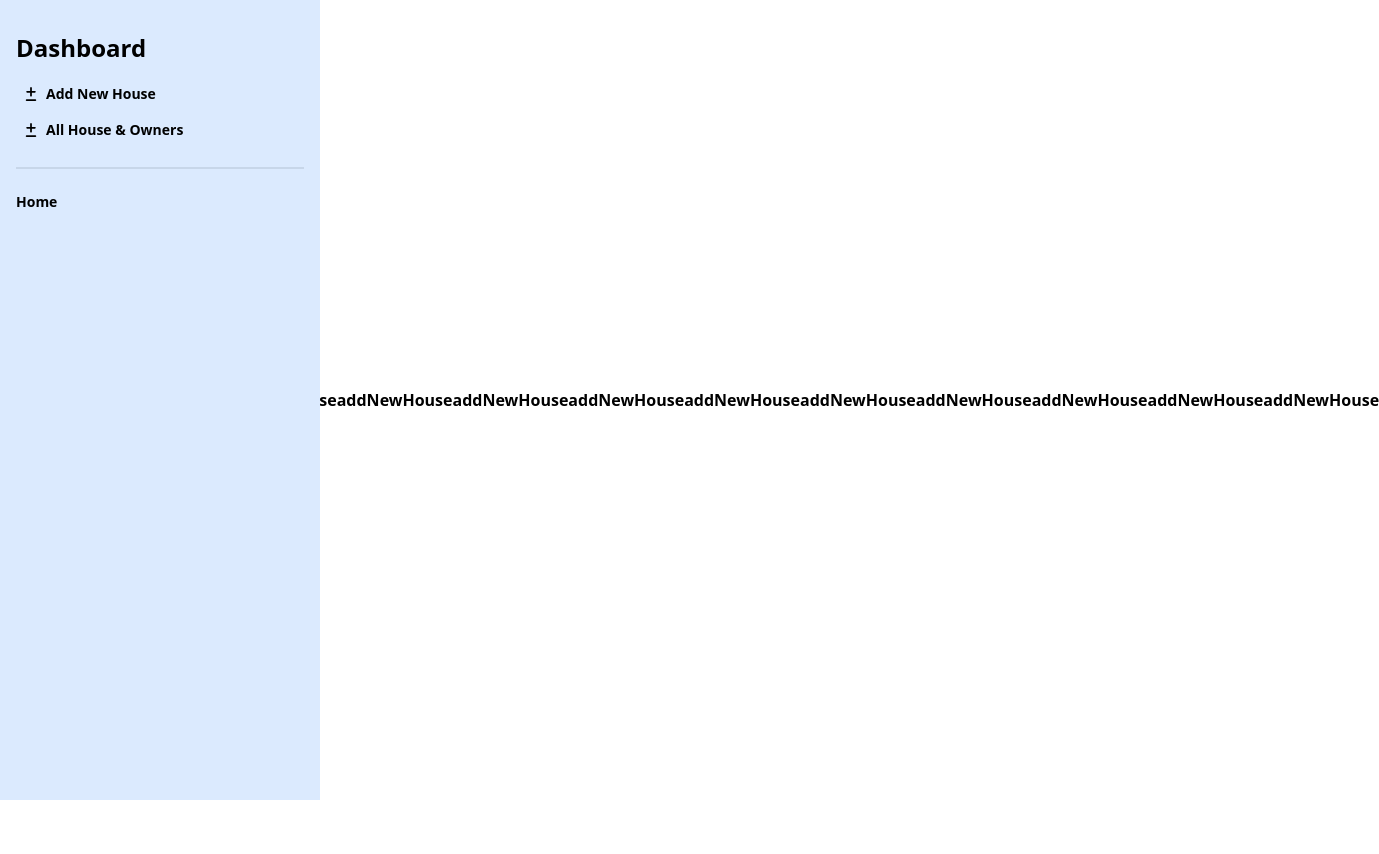
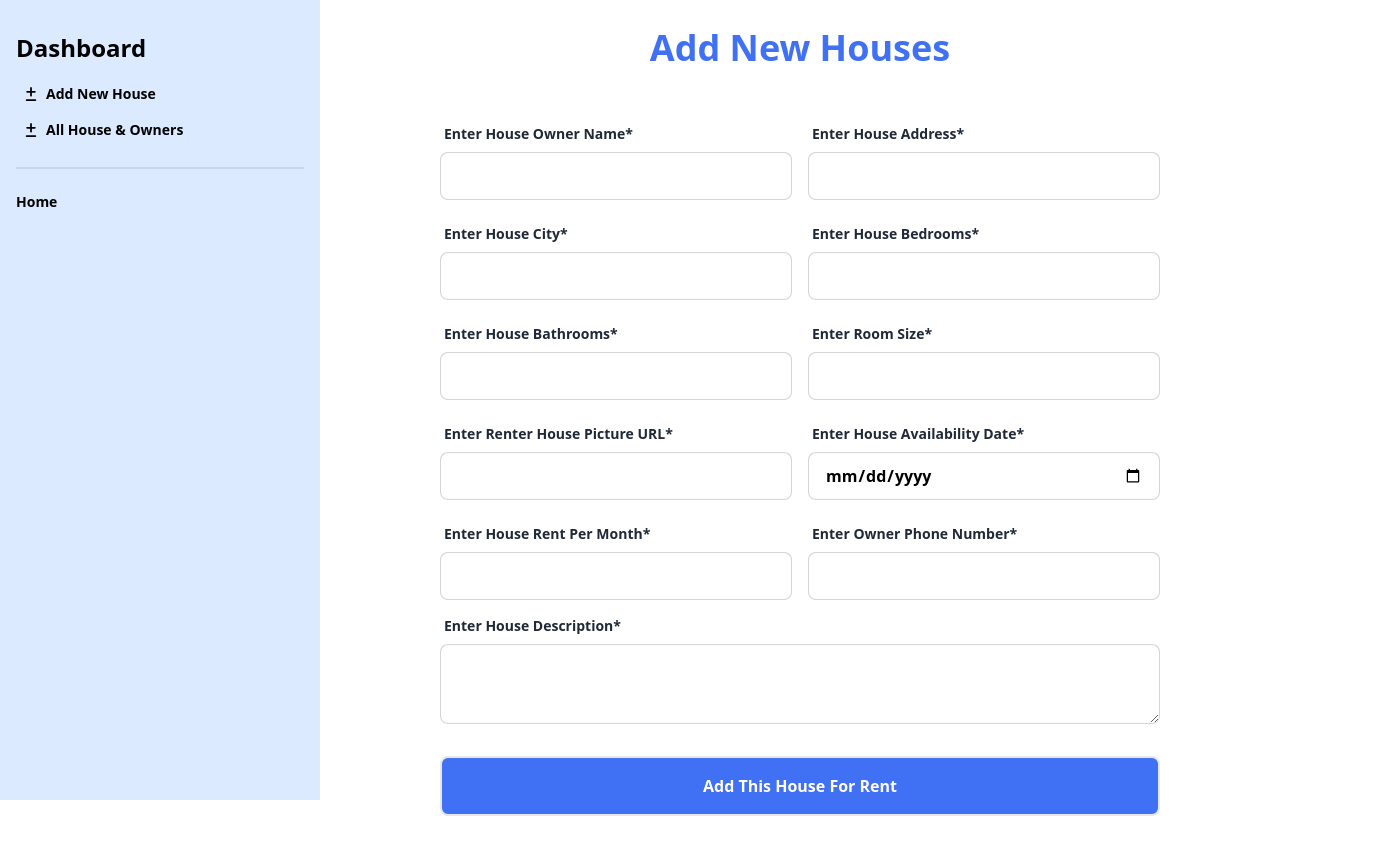
Before and after one commit to shakilahmedshuvo/house-hunter, a React (Vite) app: page /dashboard/addNewHouse in a window 1280 px wide. Shown: the whole page, 1379 px wide, since content can reach past the window. Before the commit the page ends 800 px from the top, so only its background shows below. Built offline with nearby package versions, Linux system fonts and the light colour scheme.

Commit message:
add add new house input filed

```diff
--- a/src/Pages/Dashboard/AddNewHouse/AddNewHouse.jsx
+++ b/src/Pages/Dashboard/AddNewHouse/AddNewHouse.jsx
@@ -1,9 +1,260 @@
+import { useForm } from "react-hook-form";
+
 const AddNewHouse = () => {
-    return (
-        <div>
-      addNewHouseaddNewHouseaddNewHouseaddNewHouseaddNewHouseaddNewHouseaddNewHouseaddNewHouseaddNewHouseaddNewHouse
+  // get the data
+  const { register, handleSubmit, reset } = useForm();
+
+  const onSubmit = (data) => {
+    const name = data.name;
+    const address = data.address;
+    const city = data.city;
+    const bedrooms = data.bedrooms;
+    const bathrooms = data.bathrooms;
+    const roomSize = data.roomSize;
+    const picture = data.picture;
+    const date = data.date;
+    const price = data.price;
+    const phone = data.phone;
+    const description = data.description;
+
+    // get all the data
+    const allData = {
+      name,
+      address,
+      city,
+      bedrooms,
+      bathrooms,
+      roomSize,
+      picture,
+      date,
+      price,
+      phone,
+      description
+    };
+    console.log(data);
+  };
+
+  return (
+    <div className="w-[75%] mx-auto font-bold mb-10">
+
+      <h2 className="text-4xl font-bold text-center text-[#4070F4] mt-7 mb-12">
+        Add New Houses
+      </h2>
+
+      {/* form section start */}
+      <form onSubmit={handleSubmit(onSubmit)}>
+        <div className="grid grid-cols-1 md:grid-cols-2 gap-4">
+
+          {/* owner name */}
+          <div className="form-control">
+            <label className="label">
+              <span
+                className="label-text">
+                Enter House Owner Name*
+              </span>
+            </label>
+            <input
+              type="text"
+              {
+              ...register("name", { required: true })
+              }
+              className="input input-bordered"
+              required />
+          </div>
+
+          {/* house Address */}
+          <div className="form-control">
+            <label className="label">
+              <span
+                className="label-text">
+                Enter House Address*
+              </span>
+            </label>
+            <input
+              type="text"
+              name="address"
+              {
+              ...register("address", { required: true })
+              }
+              className="input input-bordered"
+              required />
+          </div>
+
+          {/* house city */}
+          <div className="form-control">
+            <label className="label">
+              <span
+                className="label-text">
+                Enter House City*
+              </span>
+            </label>
+            <input
+              type="text"
+              name="city"
+              {
+              ...register("city", { required: true })
+              }
+              className="input input-bordered"
+              required />
+          </div>
+
+          {/* house bedrooms */}
+          <div className="form-control">
+            <label className="label">
+              <span
+                className="label-text">
+                Enter House Bedrooms*
+              </span>
+            </label>
+            <input
+              type="number"
+              name="bedrooms"
+              {
+              ...register("bedrooms", { required: true })
+              }
+              className="input input-bordered"
+              required />
+          </div>
+
+
+          {/* house bathrooms */}
+          <div className="form-control">
+            <label className="label">
+              <span
+                className="label-text">
+                Enter House Bathrooms*
+              </span>
+            </label>
+            <input
+              type="number"
+              name="bathrooms"
+              {
+              ...register("bathrooms", { required: true })
+              }
+              className="input input-bordered"
+              required />
+          </div>
+
+          {/* house room size */}
+          <div className="form-control">
+            <label className="label">
+              <span
+                className="label-text">
+                Enter Room Size*
+              </span>
+            </label>
+            <input
+              type="number"
+              name="roomSize"
+              {
+              ...register("roomSize", { required: true })
+              }
+              className="input input-bordered"
+              required />
+          </div>
+
+          {/* house picture */}
+          <div className="form-control">
+            <label className="label">
+              <span
+                className="label-text">
+                Enter Renter House Picture URL*
+              </span>
+            </label>
+            <input
+              type="text"
+              name="picture"
+              {
+              ...register("picture", { required: true })
+              }
+              className="input input-bordered"
+              required />
+          </div>
+
+          {/* house availability date */}
+          <div className="form-control">
+            <label className="label">
+              <span
+                className="label-text">
+                Enter House Availability Date*
+              </span>
+            </label>
+            <input
+              type="date"
+              name="date"
+              {
+              ...register("date", { required: true })
+              }
+              className="input input-bordered"
+              required />
+          </div>
+
+          {/* house rent per month */}
+          <div className="form-control">
+            <label className="label">
+              <span
+                className="label-text">
+                Enter House Rent Per Month*
+              </span>
+            </label>
+            <input
+              type="number"
+              name="price"
+              {
+              ...register("price", { required: true })
+              }
+              className="input input-bordered"
+              required />
+          </div>
+
+          {/*  phone number */}
+          <div className="form-control">
+            <label className="label">
+              <span
+                className="label-text">
+                Enter Owner Phone Number*
+              </span>
+            </label>
+            <input
+              type="number"
+              name="phone"
+              {
+              ...register("phone", { required: true })
+              }
+              className="input input-bordered"
+              required />
+          </div>
         </div>
-    );
+
+        {/* Description */}
+        <div className="form-control mt-2">
+          <label className="label">
+            <span
+              className="label-text">
+              Enter House Description*
+            </span>
+          </label>
+          <textarea
+            type="text"
+            name="description"
+            {
+            ...register("description", { required: true })
+            }
+            className="input input-bordered pt-2 h-20"
+            required />
+        </div>
+
+
+        <div className="form-control mt-5">
+          <input
+            type="submit"
+            value='Add This House For Rent'
+            className="w-full py-4 px-3 font-semibold border-2 bg-[#4070F4] text-white rounded-lg  mt-3 cursor-pointer" />
+        </div>
+
+      </form>
+    </div>
+  );
 };
 
 export default AddNewHouse;
--- a/src/Pages/Dashboard/AllHouse/AllHouse.jsx
+++ b/src/Pages/Dashboard/AllHouse/AllHouse.jsx
@@ -1,7 +1,7 @@
 const AllHouse = () => {
-    return (
+return (
         <div>
-            thios os
+
         </div>
     );
 };
--- a/src/Pages/Register/Register.jsx
+++ b/src/Pages/Register/Register.jsx
@@ -156,10 +156,8 @@ const Register = () => {
                         className="flex justify-center">
                         <input
                             type="submit"
-                            value='SUBMIT'
-                            name='ingredients'
+                            value='Register'
                             className="w-full py-4 px-3 font-semibold border-2 bg-[#4070F4] text-white rounded-lg  mt-3 cursor-pointer"
-                            placeholder="Recipe Ingredients"
                             required />
                     </div>
 
```
